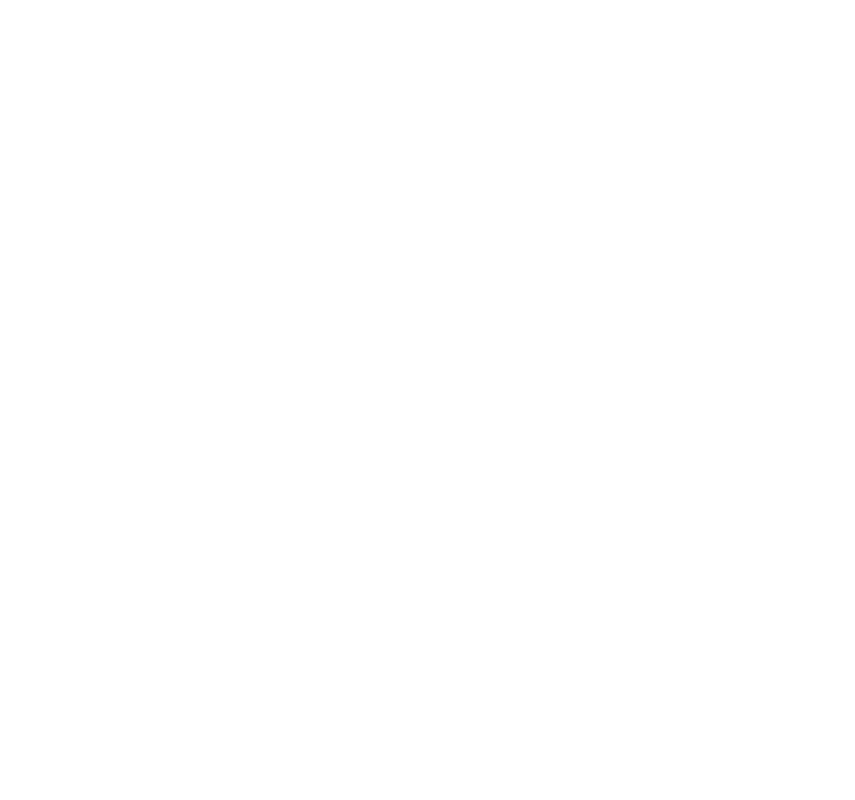
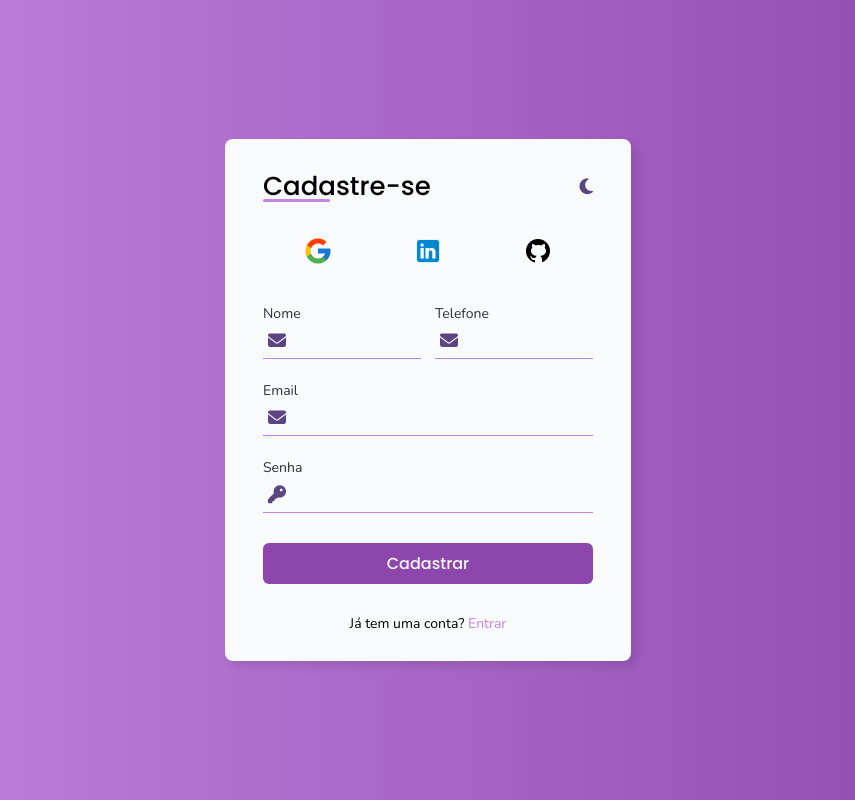
Before and after one commit to camillarfp/form-light-dark, a plain HTML site: page register.html in a window 1280 px wide. Shown: the whole page, without its empty margins (212-1067 px from the left). Drawn offline with nearby package versions, Linux system fonts and the light colour scheme.

Commit message:
pagina de cadastro adicionada

```diff
--- a/assets/css/style.css
+++ b/assets/css/style.css
@@ -26,8 +26,11 @@
     box-sizing: border-box;
 }
 
+body {
+    background: var(--color-gradient-light);
+}
+
 #container {
-    background: var(--color-gradient-light);
 
     height: 100vh;
     width: 100%;
@@ -38,13 +41,13 @@
     animation: dark-to-light-bg 0.2s ease-in-out forwards;
 }
 
-#login-form {
+#login-form, #register-form {
     background: var(--white);
     border-radius: 8px;
     box-shadow: 5px 5px 8px rgba(0, 0, 0, 0.1);
 
-    height: fit-content; /* adjust height to content */
     display: flex;
+
     flex-direction: column;
     align-items: center;
     padding: 28px 38px;
@@ -73,7 +76,7 @@
     height: 3px;
     position: absolute;
     content: '';
-    bottom: 5px;
+    bottom: 4px;
     border-radius: 4px;
 }
 
@@ -176,17 +179,17 @@
     color: var(--white);
 }
 
-#register {
+#register, #login {
     font-size: 14px;
 }
 
-#register a {
+#register a, #login a {
     text-decoration: none;
     color: var(--purple-dark);
     transition: color 0.2s ease-in-out;
 }
 
-#register a:hover {
+#register a:hover, #login a:hover {
     color: var(--purple-light);
 }
 
@@ -197,7 +200,7 @@
 }
 
 
-.dark #login-form {
+.dark #login-form, .dark #register-form {
     background-color: var(--purple-darker);
     color: var(--white);
     animation: light-to-dark 0.2s ease-in-out;
@@ -205,7 +208,10 @@
 
 .dark #login-form .input-field input,
 .dark #login-form .input-box label,
-.dark #login-form .input-field i {
+.dark #login-form .input-field i,
+.dark #register-form .input-field input,
+.dark #register-form .input-box label,
+.dark #register-form .input-field i {
     color: var(--white);
 }
 
@@ -226,6 +232,16 @@
 .dark #login-button:hover {
     background: var(--purple-deeper);
     color: var(--white);
+}
+
+.dark #register a, #login a {
+    text-decoration: none;
+    color: var(--purple-light);
+    transition: color 0.2s ease-in-out;
+}
+
+.dark #register a:hover, #login a:hover {
+    color: var(--purple-medium);
 }
 
 
@@ -300,3 +316,40 @@
     left: 40%;
     border-radius: 4px;
 }
+
+/* cadastro */
+#register-form {
+
+    max-height: 560px;
+    max-width: 420px;
+    flex-wrap: wrap;
+}
+
+.name-tel {
+    display: flex;
+    align-items: center;
+    width: 100%;
+    gap: 14px;
+}
+
+.name-tel input {
+    width: 100%;
+}
+
+#register-inputs {
+    display: flex;
+    flex-direction: column;
+    justify-content: center;
+    gap: 20px;
+}
+
+#register-inputs .input-field input {
+    background-color: transparent;
+    color: var(--gray-medium);
+    font-size: 18px;
+
+    width: 120px;
+    border: none;
+    outline: none;
+    padding: 0 5px;
+}
--- a/register.html
+++ b/register.html
@@ -0,0 +1,97 @@
+<!DOCTYPE html>
+<html lang="pt-br">
+<head>
+    <meta charset="UTF-8">
+    <meta name="viewport" content="width=device-width, initial-scale=1.0">
+    <title>Cadastre-se</title>
+
+    <link rel="stylesheet" href="assets/css/style.css">
+
+    <link rel="stylesheet" href="https://cdnjs.cloudflare.com/ajax/libs/font-awesome/6.7.2/css/all.min.css" integrity="sha512-Evv84Mr4kqVGRNSgIGL/F/aIDqQb7xQ2vcrdIwxfjThSH8CSR7PBEakCr51Ck+w+/U6swU2Im1vVX0SVk9ABhg==" crossorigin="anonymous" referrerpolicy="no-referrer" />
+
+    <link rel="preconnect" href="https://fonts.googleapis.com">
+    <link rel="preconnect" href="https://fonts.gstatic.com" crossorigin>
+    <link href="https://fonts.googleapis.com/css2?family=Nunito:ital,wght@0,200..1000;1,200..1000&family=Poppins:ital,wght@0,100;0,200;0,300;0,400;0,500;0,600;0,700;0,800;0,900;1,100;1,200;1,300;1,400;1,500;1,600;1,700;1,800;1,900&display=swap" rel="stylesheet">
+</head>
+<body>
+    <main id="container">
+        <form id="register-form">
+            <div id="form-header">
+                <h1>Cadastre-se</h1>
+                <i id="mode-icon" class="fa-solid fa-moon"></i>
+            </div>
+
+            <div id="list-social-media">
+                <a href="">
+                    <img src="assets/img/icons8-google-logo-96.png" alt="Google Logo">
+                </a>
+                <a href="">
+                    <img src="assets/img/icons8-linkedin-96.png" alt="GitHub Logo">
+                </a>
+                <a href="">
+                    <img src="assets/img/icons8-github-60.png" alt="Instagram Logo">
+                </a>
+            </div>
+
+            <div id="register-inputs">
+                <div class="name-tel">
+                    <div class="input-box">
+                        <label for="name">
+                            Nome
+                            <div class="input-field">
+                                <i class="fa-solid fa-envelope"></i>
+                                <input type="text" id="name" name="name" id="name" required>
+                            </div>
+                        </label>
+                    </div>
+
+                    <div class="input-box">
+                        <label for="tel">
+                            Telefone
+                            <div class="input-field">
+                                <i class="fa-solid fa-envelope"></i>
+                                <input type="tel" id="tel" name="tel" id="tel" required>
+                            </div>
+                        </label>
+                    </div>
+                </div>
+
+                <div class="input-box">
+                    <label for="email">
+                        Email
+                        <div class="input-field">
+                            <i class="fa-solid fa-envelope"></i>
+                            <input type="email" id="email" name="email" id="email" required>
+                        </div>
+                    </label>
+                </div>
+
+
+                <div class="input-box">
+                    <label for="password">
+                        Senha
+                        <div class="input-field">
+                            <i class="fa-solid fa-key"></i>
+                            <input type="password" id="password" name="password" required>
+                        </div>
+                    </label>
+
+                </div>
+            </div>
+
+            <button type="submit" id="login-button" onclick="logar(); return false;">
+                Cadastrar
+            </button>
+            <div id="login">
+                <p>
+                    Já tem uma conta?
+                    <a href="index.html">Entrar</a>
+                </p>
+
+            </div>
+        </form>
+    </main>
+
+    <script src="assets/js/script.js"></script>
+</body>
+</html>
```
